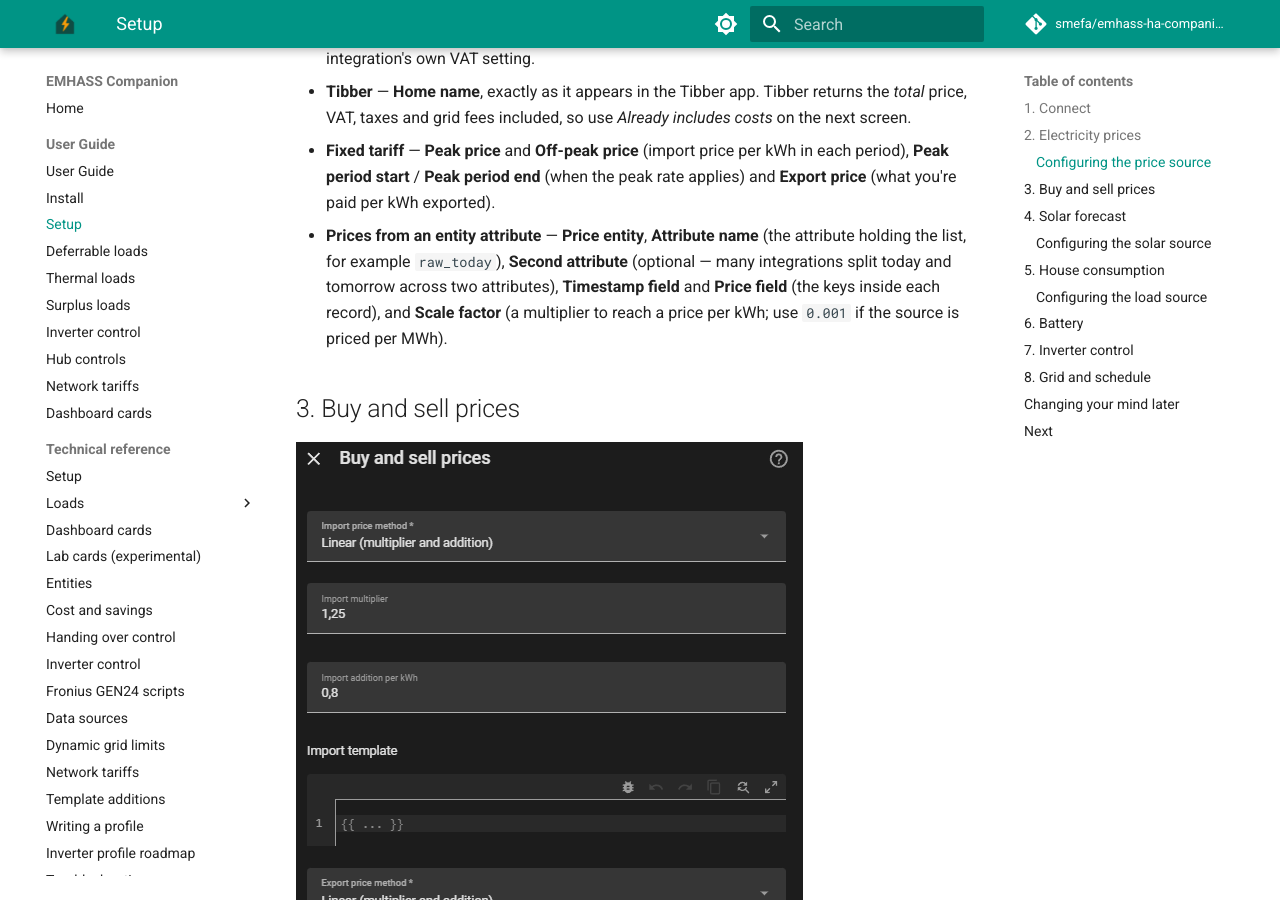
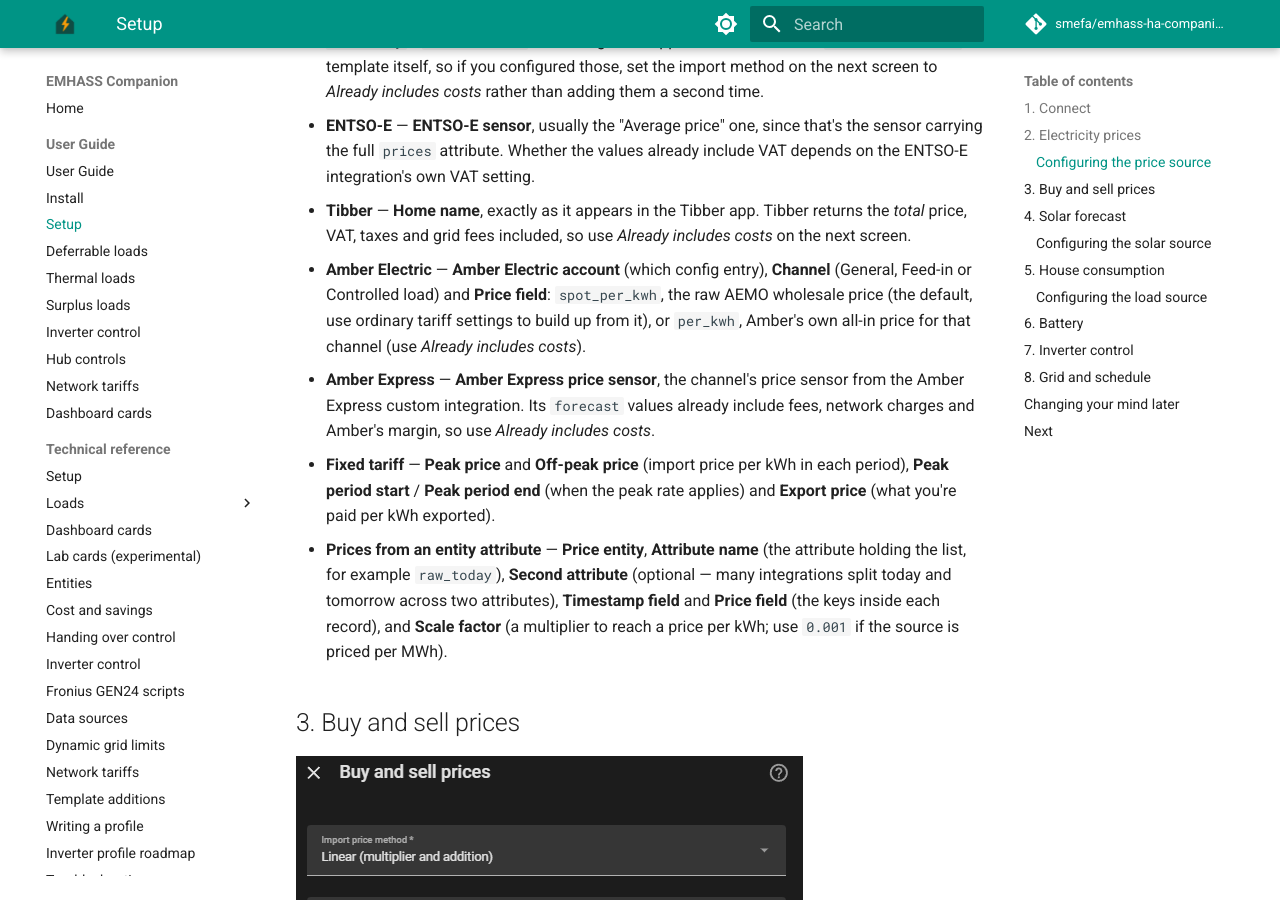
Before and after one commit to smefa/emhass-ha-companion, an MkDocs documentation site: the page built from docs/guide/setup.md, in a window 1280 px wide and 900 px high, scrolled down 3111 px. Built offline with MkDocs 1.6.1 and Material for MkDocs 9.7.7, drawn with Linux system fonts in a browser that asks for light colours; comment, search, counter and statistics services are not loaded; some of the changed text lies outside the part shown.

Commit message:
0.9.6.2: add Amber Electric and Amber Express price sources
Two price profiles for Australian users: the core amberelectric
integration's get_forecasts action (raw AEMO spot by default, with an
option to switch to Amber's own all-in per-channel price), and the
Amber Express custom integration's ready-made forecast attribute.

Co-Authored-By: Claude Sonnet 5 <noreply@anthropic.com>

```diff
--- a/docs/guide/setup.md
+++ b/docs/guide/setup.md
@@ -29,6 +29,10 @@ Every screen is listed below field by field, in the order it appears.
     - **ENTSO-E** — reads the `prices` attribute of the ENTSO-E
       integration's average-price sensor.
     - **Tibber** — asks Tibber for the price series of one of your homes.
+    - **Amber Electric** — uses the core Amber Electric integration's
+      `get_forecasts` action to fetch the AEMO wholesale price.
+    - **Amber Express** — reads the `forecast` attribute of a price sensor
+      from the Amber Express custom integration.
     - **Fixed tariff** — a flat rate, or a simple peak/off-peak split. Use
       this when you have no dynamic pricing integration; it fetches nothing
       and needs none.
@@ -63,6 +67,15 @@ else:
 - **Tibber** — **Home name**, exactly as it appears in the Tibber app.
   Tibber returns the *total* price, VAT, taxes and grid fees included, so use
   *Already includes costs* on the next screen.
+- **Amber Electric** — **Amber Electric account** (which config entry),
+  **Channel** (General, Feed-in or Controlled load) and **Price field**:
+  `spot_per_kwh`, the raw AEMO wholesale price (the default, use ordinary
+  tariff settings to build up from it), or `per_kwh`, Amber's own all-in
+  price for that channel (use *Already includes costs*).
+- **Amber Express** — **Amber Express price sensor**, the channel's price
+  sensor from the Amber Express custom integration. Its `forecast` values
+  already include fees, network charges and Amber's margin, so use *Already
+  includes costs*.
 - **Fixed tariff** — **Peak price** and **Off-peak price** (import price per
   kWh in each period), **Peak period start** / **Peak period end** (when the
   peak rate applies) and **Export price** (what you're paid per kWh
```
Also changed, not shown: 3 other files.
